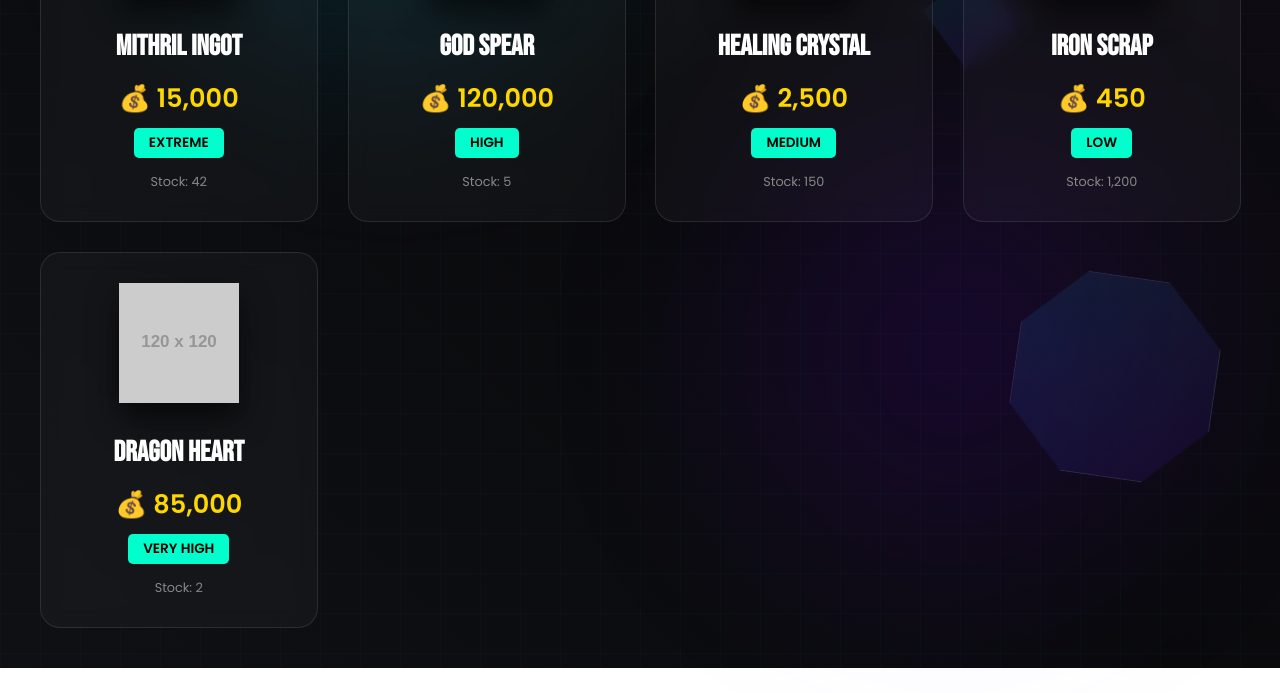
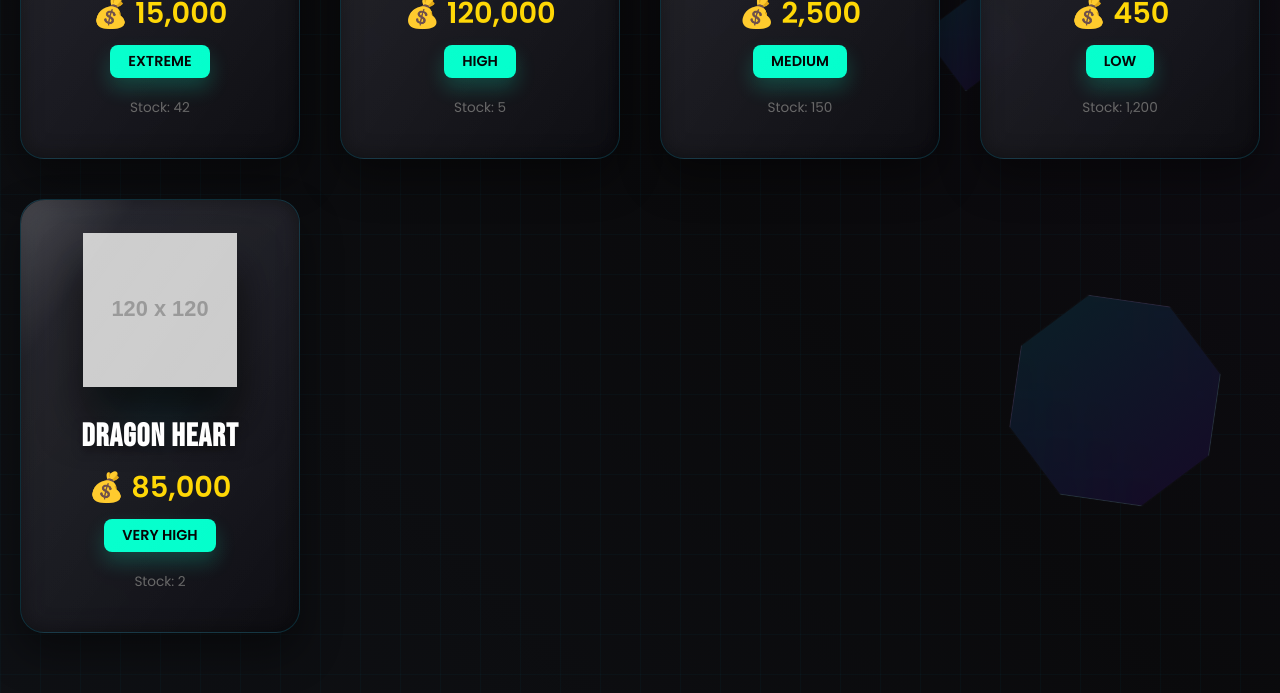
Before and after one commit to jolethen/trading-values, a plain HTML site: page index.html in a window 1280 px wide. Shown: the part 467-1160 px from the top of the page. Before the commit the page ends 1135 px from the top, so only its background shows below. Drawn offline with nearby package versions, Linux system fonts and the light colour scheme; placeholder pictures from the web are drawn by us.

Commit message:
Update style.css

```diff
--- a/style.css
+++ b/style.css
@@ -5,11 +5,9 @@
     background-color: #0a0a0c;
     color: #fff;
     font-family: 'Poppins', sans-serif;
-    perspective: 1000px;
+    perspective: 1200px; /* Increased for deeper 3D */
     min-height: 100vh;
     overflow-x: hidden;
-
-    /* Animated Mesh Gradient */
     background: linear-gradient(45deg, #0a0a0c, #161b22, #0a0a0c, #1a1025);
     background-size: 400% 400%;
     animation: gradientBG 15s ease infinite;
@@ -21,14 +19,11 @@
     100% { background-position: 0% 50%; }
 }
 
-/* 2. Grid Overlay (The Tech Look) */
+/* 2. Grid Overlay */
 body::before {
     content: "";
     position: fixed;
-    top: 0;
-    left: 0;
-    width: 100%;
-    height: 100%;
+    top: 0; left: 0; width: 100%; height: 100%;
     background-image:
         linear-gradient(rgba(0, 212, 255, 0.03) 1px, transparent 1px),
         linear-gradient(90deg, rgba(0, 212, 255, 0.03) 1px, transparent 1px);
@@ -37,21 +32,8 @@
 }
 
 /* 3. Floating 3D Background Shards */
-.parallax-bg {
-    position: fixed;
-    top: 0; left: 0; width: 100%; height: 100%;
-    z-index: -1;
-    pointer-events: none;
-}
-
-.shape {
-    position: absolute;
-    background: linear-gradient(135deg, rgba(0, 212, 255, 0.1), rgba(112, 0, 255, 0.1));
-    backdrop-filter: blur(5px);
-    border: 1px solid rgba(255, 255, 255, 0.1);
-    animation: float 20s infinite alternate;
-}
-
+.parallax-bg { position: fixed; top: 0; left: 0; width: 100%; height: 100%; z-index: -1; pointer-events: none; }
+.shape { position: absolute; background: linear-gradient(135deg, rgba(0, 212, 255, 0.1), rgba(112, 0, 255, 0.1)); backdrop-filter: blur(5px); border: 1px solid rgba(255, 255, 255, 0.1); animation: float 20s infinite alternate; }
 .s1 { width: 300px; height: 300px; top: 10%; left: -5%; clip-path: polygon(50% 0%, 0% 100%, 100% 100%); }
 .s2 { width: 200px; height: 200px; bottom: 15%; right: 5%; clip-path: polygon(30% 0%, 70% 0%, 100% 30%, 100% 70%, 70% 100%, 30% 100%, 0% 70%, 0% 30%); }
 .s3 { width: 100px; height: 100px; top: 40%; right: 20%; clip-path: polygon(50% 0%, 100% 50%, 50% 100%, 0% 50%); }
@@ -61,98 +43,117 @@
     100% { transform: translateY(-50px) rotate(20deg); }
 }
 
-.bg-glow {
-    position: fixed;
-    width: 400px;
-    height: 400px;
-    border-radius: 50%;
-    filter: blur(120px);
-    opacity: 0.15;
-    z-index: -1;
-    pointer-events: none;
-}
-
-/* 4. Header Styling */
-header {
-    text-align: center;
+/* 4. The Card - Advanced 3D & Holographic */
+.container {
+    display: grid;
+    grid-template-columns: repeat(auto-fill, minmax(280px, 1fr));
+    gap: 40px;
+    max-width: 1300px;
+    margin: 0 auto;
     padding: 60px 20px;
 }
 
-h1 {
-    font-family: 'Bebas Neue';
-    font-size: 5rem;
-    margin: 0;
-    background: linear-gradient(to bottom, #fff, #00d4ff);
-    -webkit-background-clip: text;
-    -webkit-text-fill-color: transparent;
-    filter: drop-shadow(0 0 10px rgba(0, 212, 255, 0.3));
+.card {
+    position: relative;
+    background: linear-gradient(145deg, rgba(35, 35, 45, 0.8), rgba(15, 15, 20, 0.9));
+    border: 1px solid rgba(0, 212, 255, 0.15);
+    border-radius: 24px;
+    padding: 40px 20px;
+    text-align: center;
+    backdrop-filter: blur(12px);
+    transform-style: preserve-3d;
+    cursor: pointer;
+    transition: border-color 0.4s, box-shadow 0.4s;
+    box-shadow: 0 20px 40px rgba(0,0,0,0.4), inset 0 0 20px rgba(0,0,0,0.5);
 }
 
-/* 5. Item Cards & Grid */
-.container {
-    display: grid;
-    grid-template-columns: repeat(auto-fill, minmax(250px, 1fr));
-    gap: 30px;
-    max-width: 1200px;
-    margin: 0 auto;
-    padding: 40px;
-}
-
-.card {
-    background: rgba(255, 255, 255, 0.03);
-    border: 1px solid rgba(255, 255, 255, 0.1);
-    border-radius: 20px;
-    padding: 30px;
-    text-align: center;
-    backdrop-filter: blur(10px);
-    transform-style: preserve-3d;
-    cursor: pointer;
-    transition: border-color 0.3s;
+/* Holographic Shine Effect */
+.card::after {
+    content: "";
+    position: absolute;
+    inset: 0;
+    border-radius: 24px;
+    background: linear-gradient(125deg,
+        rgba(255,255,255,0) 0%,
+        rgba(255,255,255,0.05) 40%,
+        rgba(255,255,255,0.2) 50%,
+        rgba(255,255,255,0.05) 60%,
+        rgba(255,255,255,0) 100%);
+    background-size: 200% 200%;
+    background-position: 100% 100%;
+    transition: background-position 0.6s;
+    pointer-events: none;
+    z-index: 2;
 }
 
 .card:hover {
     border-color: #00ffcc;
+    box-shadow: 0 30px 60px rgba(0, 255, 204, 0.15);
 }
 
-.card img {
-    width: 120px;
-    height: 120px;
-    object-fit: contain;
-    transform: translateZ(60px); /* Increased pop-out */
-    filter: drop-shadow(0 15px 15px rgba(0,0,0,0.6));
-    margin-bottom: 10px;
+.card:hover::after {
+    background-position: 0% 0%;
 }
 
+/* Item Image - Extreme Pop-out */
+.card img {
+    width: 140px;
+    height: 140px;
+    object-fit: contain;
+    margin-bottom: 20px;
+    transform: translateZ(90px) scale(1.1); /* Item sits far in front */
+    filter: drop-shadow(0 30px 20px rgba(0,0,0,0.8));
+    transition: transform 0.4s cubic-bezier(0.175, 0.885, 0.32, 1.275);
+}
+
+.card:hover img {
+    transform: translateZ(130px) scale(1.25); /* Jumps toward player */
+}
+
+/* Text and Labels */
 .card h3 {
     font-family: 'Bebas Neue';
-    font-size: 1.8rem;
-    margin: 15px 0;
-    transform: translateZ(30px);
+    font-size: 2rem;
+    letter-spacing: 1px;
+    margin: 10px 0;
+    transform: translateZ(50px);
+    text-shadow: 0 5px 10px rgba(0,0,0,0.5);
 }
 
 .price {
     color: #ffd700;
-    font-size: 1.6rem;
+    font-size: 1.8rem;
     font-weight: bold;
-    transform: translateZ(45px);
+    transform: translateZ(70px);
+    margin: 10px 0;
 }
 
 .demand-tag {
     background: #00ffcc;
     color: #000;
-    padding: 5px 15px;
-    border-radius: 5px;
+    padding: 6px 18px;
+    border-radius: 8px;
     font-weight: bold;
     display: inline-block;
-    margin-top: 10px;
-    transform: translateZ(25px);
-    font-size: 0.85rem;
+    transform: translateZ(40px);
+    font-size: 0.9rem;
     text-transform: uppercase;
+    box-shadow: 0 10px 20px rgba(0, 255, 204, 0.2);
 }
 
 .stock-info {
-    margin-top: 15px;
-    color: #888;
-    font-size: 0.8rem;
-    transform: translateZ(15px);
+    margin-top: 20px;
+    color: #666;
+    font-size: 0.85rem;
+    transform: translateZ(30px);
 }
+
+/* Ambient Glow Circle behind item */
+.card::before {
+    content: "";
+    position: absolute;
+    top: 20%; left: 20%; width: 60%; height: 40%;
+    background: radial-gradient(circle, rgba(0, 212, 255, 0.15) 0%, transparent 70%);
+    transform: translateZ(10px);
+    pointer-events: none;
+    }
```
